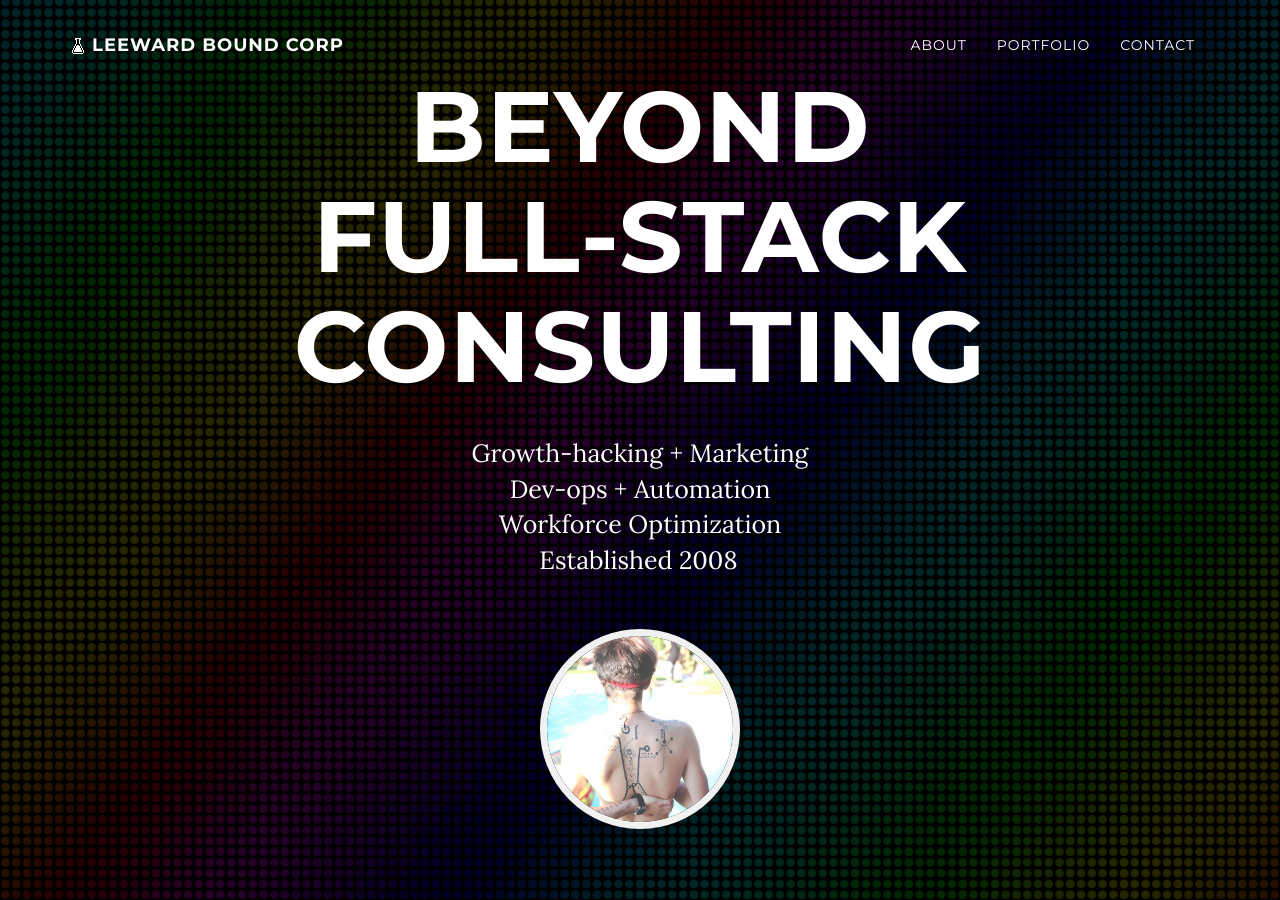
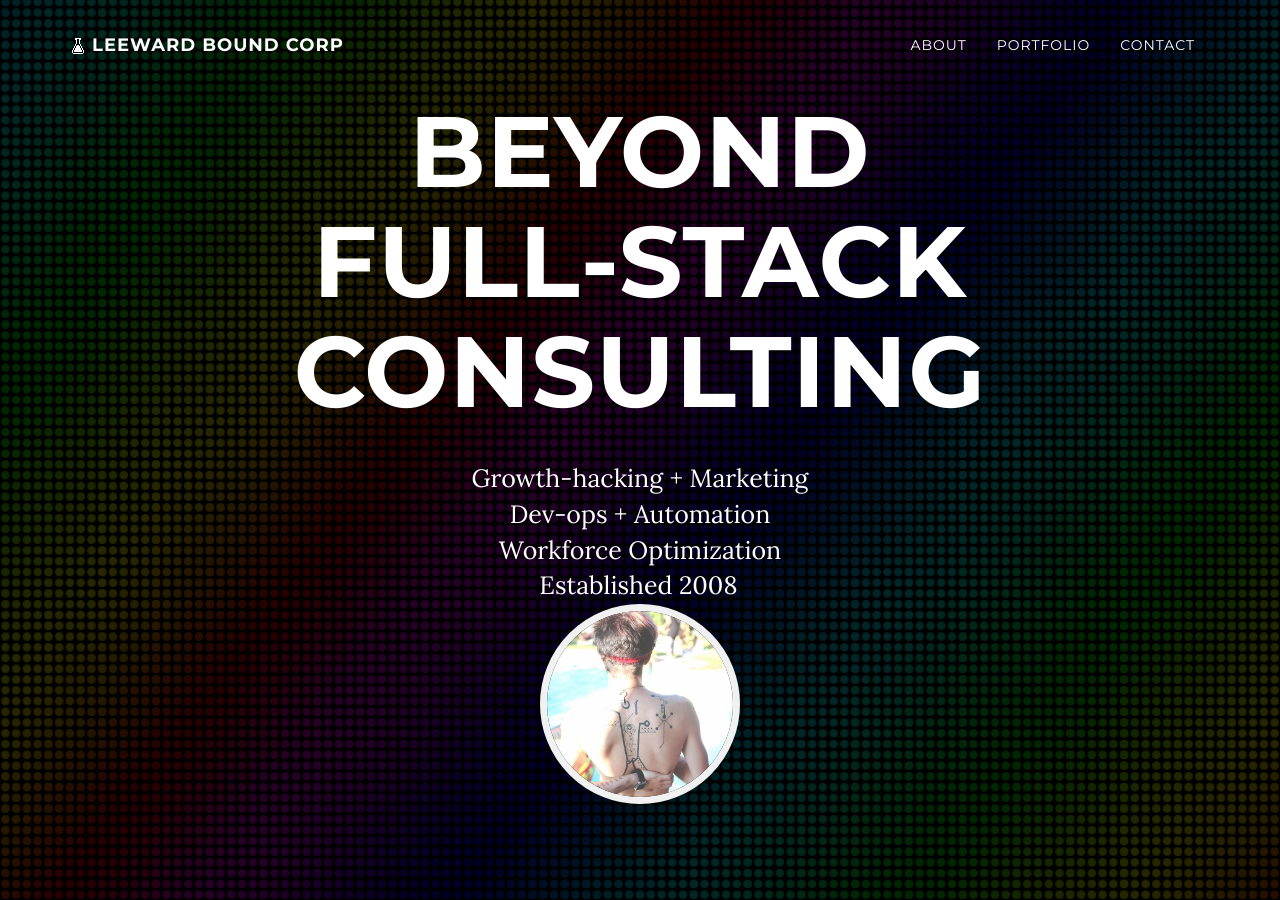
Before and after one commit to boundcorp/lwbco.github.io, a Jekyll site: the page built from index.html, in a window 1280 px wide and 900 px high. Built offline with Jekyll 4.4.1, drawn with Linux system fonts in a browser that asks for light colours; nearby versions of some CDN libraries; comment, search, counter and statistics services are not loaded.

Commit message:
fixing baktats img

```diff
--- a/_includes/header.html
+++ b/_includes/header.html
@@ -9,7 +9,7 @@
                 <div class="col-md-10 col-md-offset-1">
                     <h1 class="brand-heading">{{site.heading}}</h1>
                     <span class="intro-text">{{ content }}</span>
-                    <h5>&nbsp;</h5>
+                    <div class="clear: both"></div>
                     <a href="#{{ site.pages_list['About'] }}" class="page-scroll">
                       <img class="img-me" src="{{site.baseurl}}{{ site.me-img }}" alt="">
                     </a>
--- a/index.html
+++ b/index.html
@@ -2,6 +2,3 @@
 layout: index
 section-type: index
 ---
-<!--
-If you want to have a static message in your intro layout, disable the dynamic-typing in the _config.yml and write here your text
--->
```
